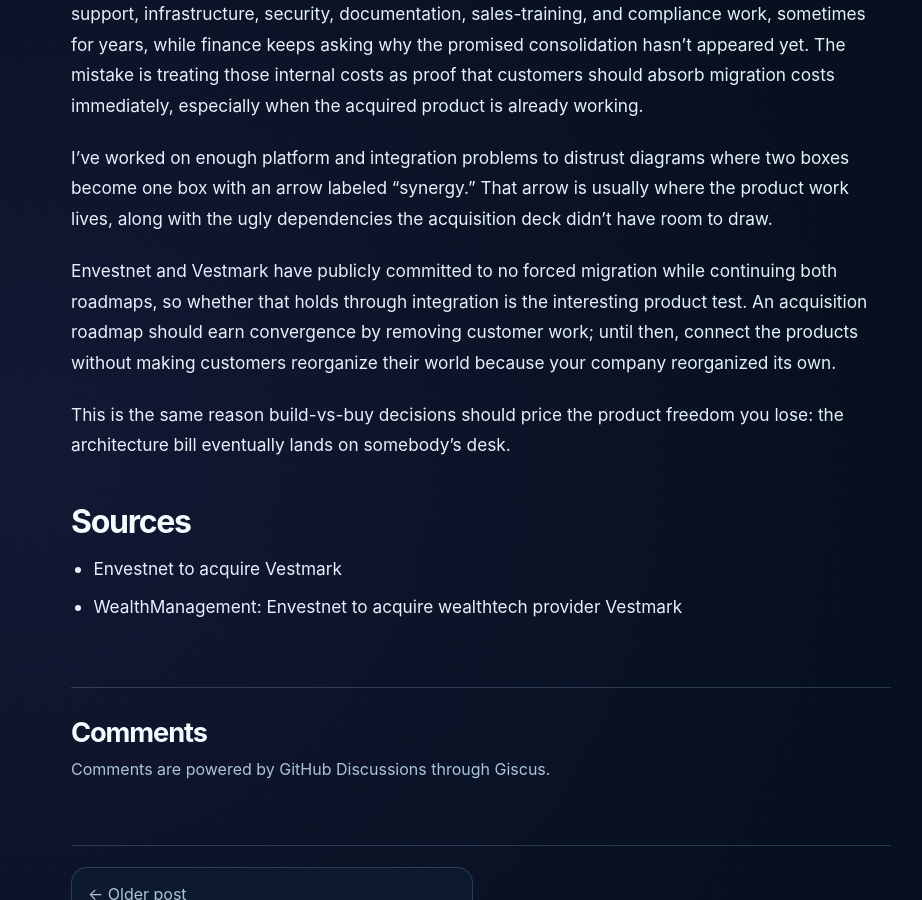
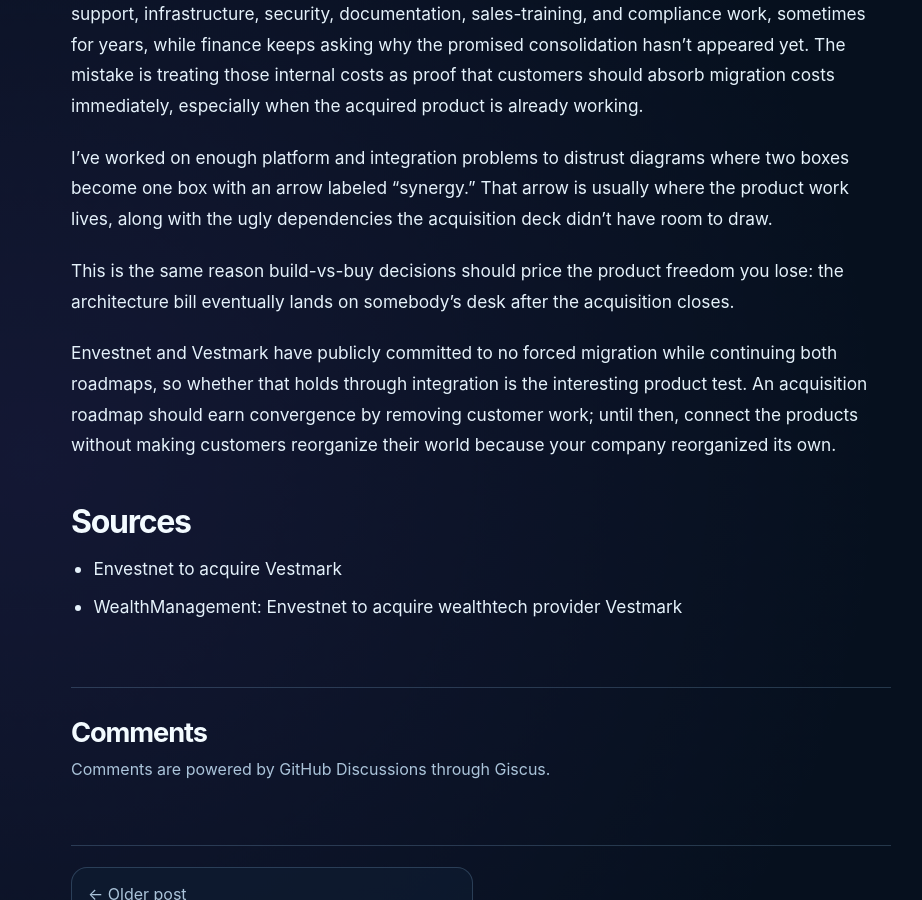
Before and after one commit to christophermitchell012/mitchellcoinc, a Jekyll site: the page built from _posts/2026-09-11-acquisition-roadmap-earn-convergence.md, in a window 1280 px wide and 900 px high, scrolled down 2403 px. Shown: the whole window, without its empty margins (159-1081 px from the left). Built offline with Jekyll 4.4.1, drawn with Linux system fonts in a browser that asks for light colours; comment, search, counter and statistics services are not loaded.

Commit message:
Refine acquisition roadmap post

```diff
--- a/_posts/2026-09-11-acquisition-roadmap-earn-convergence.md
+++ b/_posts/2026-09-11-acquisition-roadmap-earn-convergence.md
@@ -29,9 +29,9 @@
 
 I've worked on enough platform and integration problems to distrust diagrams where two boxes become one box with an arrow labeled "synergy." That arrow is usually where the product work lives, along with the ugly dependencies the acquisition deck didn't have room to draw.
 
+This is the same reason [build-vs-buy decisions should price the product freedom you lose](/blog/2026/08/31/build-vs-buy-price-product-freedom/): the architecture bill eventually lands on somebody's desk after the acquisition closes.
+
 Envestnet and Vestmark have publicly committed to no forced migration while continuing both roadmaps, so whether that holds through integration is the interesting product test. An acquisition roadmap should earn convergence by removing customer work; until then, connect the products without making customers reorganize their world because your company reorganized its own.
-
-This is the same reason [build-vs-buy decisions should price the product freedom you lose](/blog/2026/08/31/build-vs-buy-price-product-freedom/): the architecture bill eventually lands on somebody's desk.
 
 ## Sources
 - [Envestnet to acquire Vestmark](https://www.vestmark.com/press-releases/envestnet-to-acquire-vestmark-extending-its-capabilities-to-meet-the-advisor-markets-growing-demand-for-increasingly-sophisticated-trading-and-tax-solutions)
```
